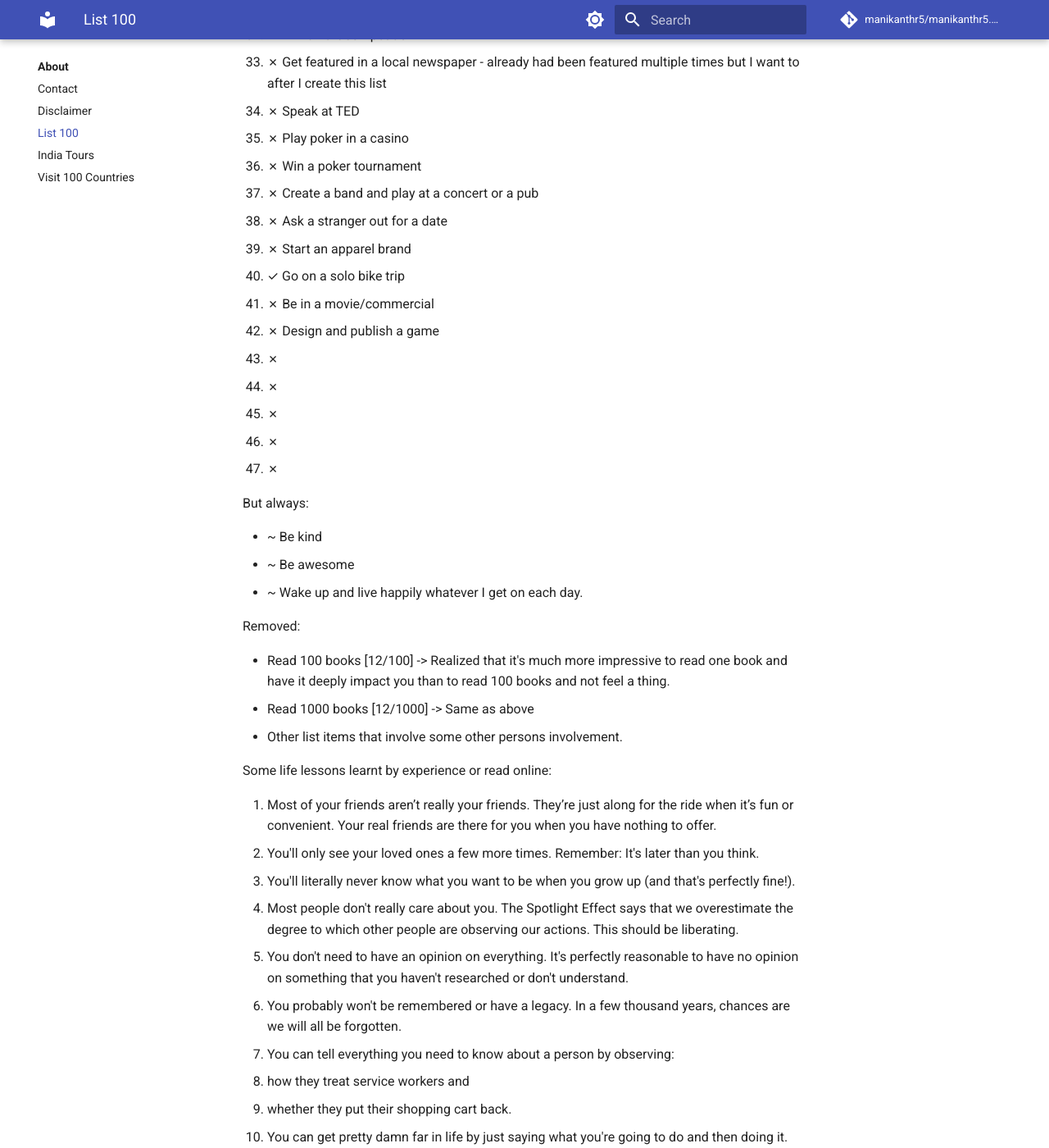
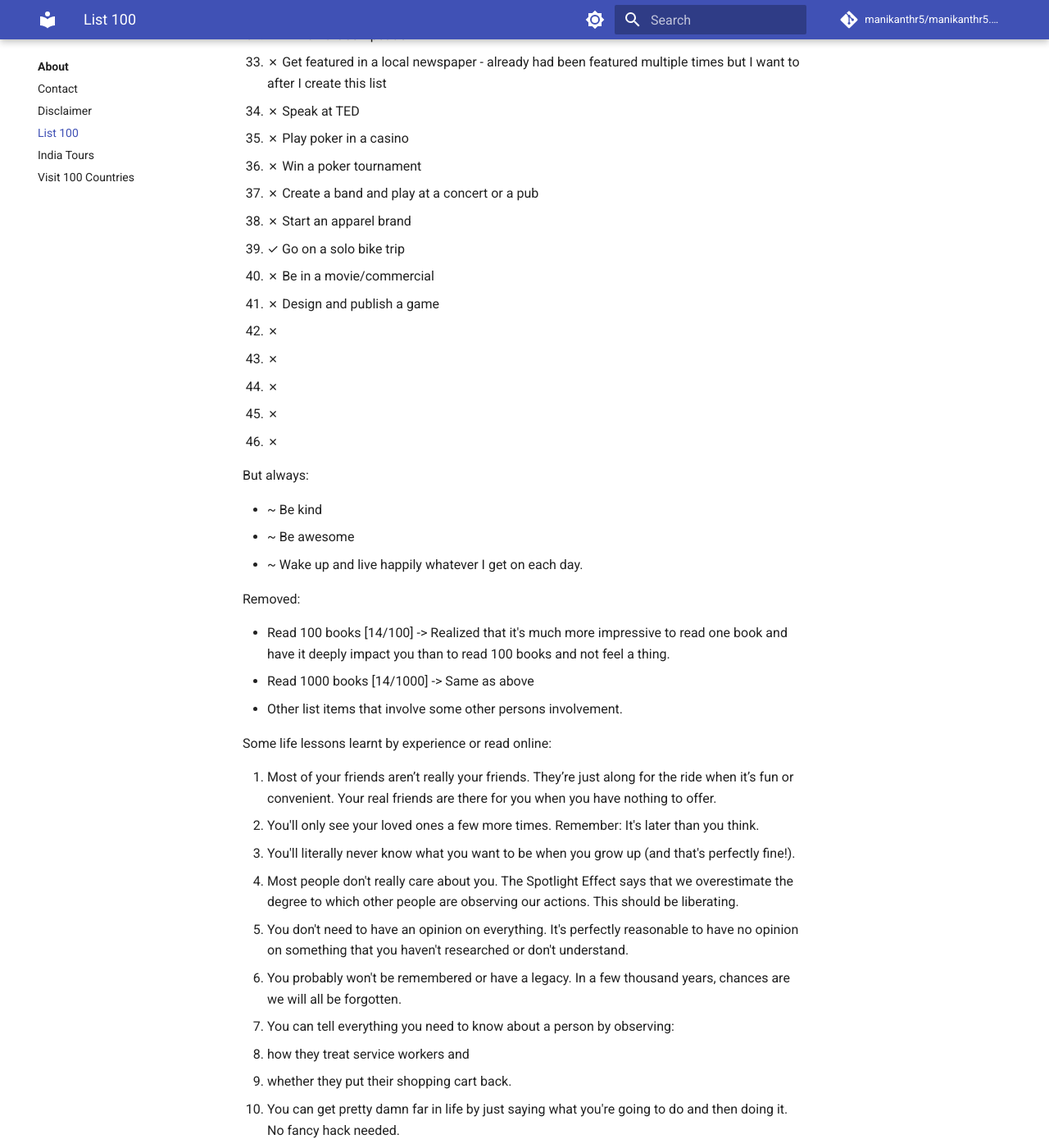
Before and after one commit to manikanthr5/manikanthr5.github.io, an MkDocs documentation site: the page built from docs/about/list-100.md, in a window 1280 px wide and 1400 px high, scrolled down 1348 px. Shown: the whole window at 82% size. Built offline with MkDocs 1.6.1 and Material for MkDocs 9.7.7, drawn with Linux system fonts in a browser that asks for light colours; comment, search, counter and statistics services are not loaded; some of the changed text lies outside the part shown.

Commit message:
update list-100

```diff
--- a/docs/about/list-100.md
+++ b/docs/about/list-100.md
@@ -49,7 +49,6 @@ Progress as of Apr 25, 2023: 3/43.
 1. ✗ Play poker in a casino
 1. ✗ Win a poker tournament
 1. ✗ Create a band and play at a concert or a pub
-1. ✗ Ask a stranger out for a date
 1. ✗ Start an apparel brand
 1. ✓ Go on a solo bike trip
 1. ✗ Be in a movie/commercial
@@ -68,8 +67,8 @@ But always:
 
 Removed:
 
-- Read 100 books [12/100] -> Realized that it's much more impressive to read one book and have it deeply impact you than to read 100 books and not feel a thing.
-- Read 1000 books [12/1000] -> Same as above
+- Read 100 books [14/100] -> Realized that it's much more impressive to read one book and have it deeply impact you than to read 100 books and not feel a thing.
+- Read 1000 books [14/1000] -> Same as above
 - Other list items that involve some other persons involvement.
 
 Some life lessons learnt by experience or read online:
```
Also changed, not shown: other parts of docs/about/list-100.md (+1 -1 lines).
